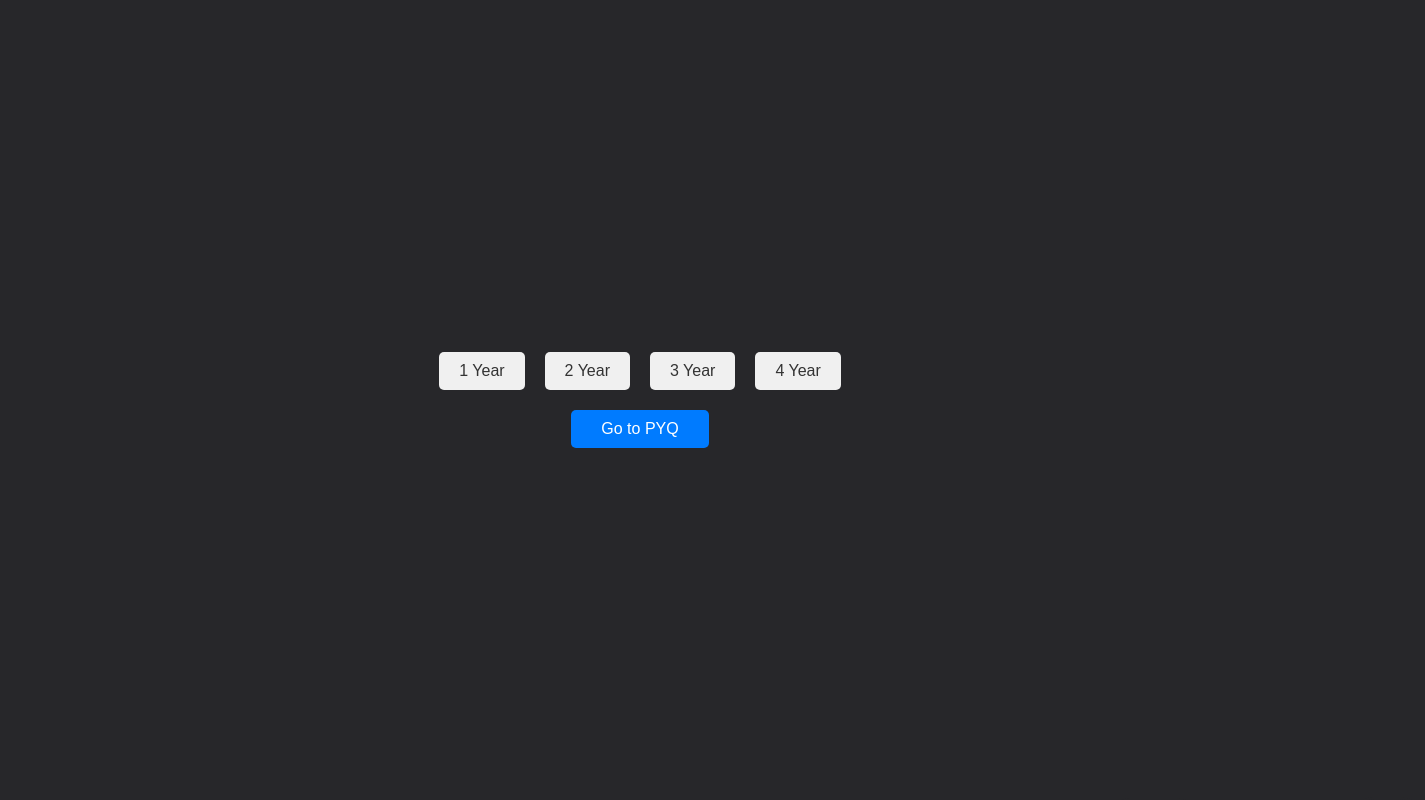
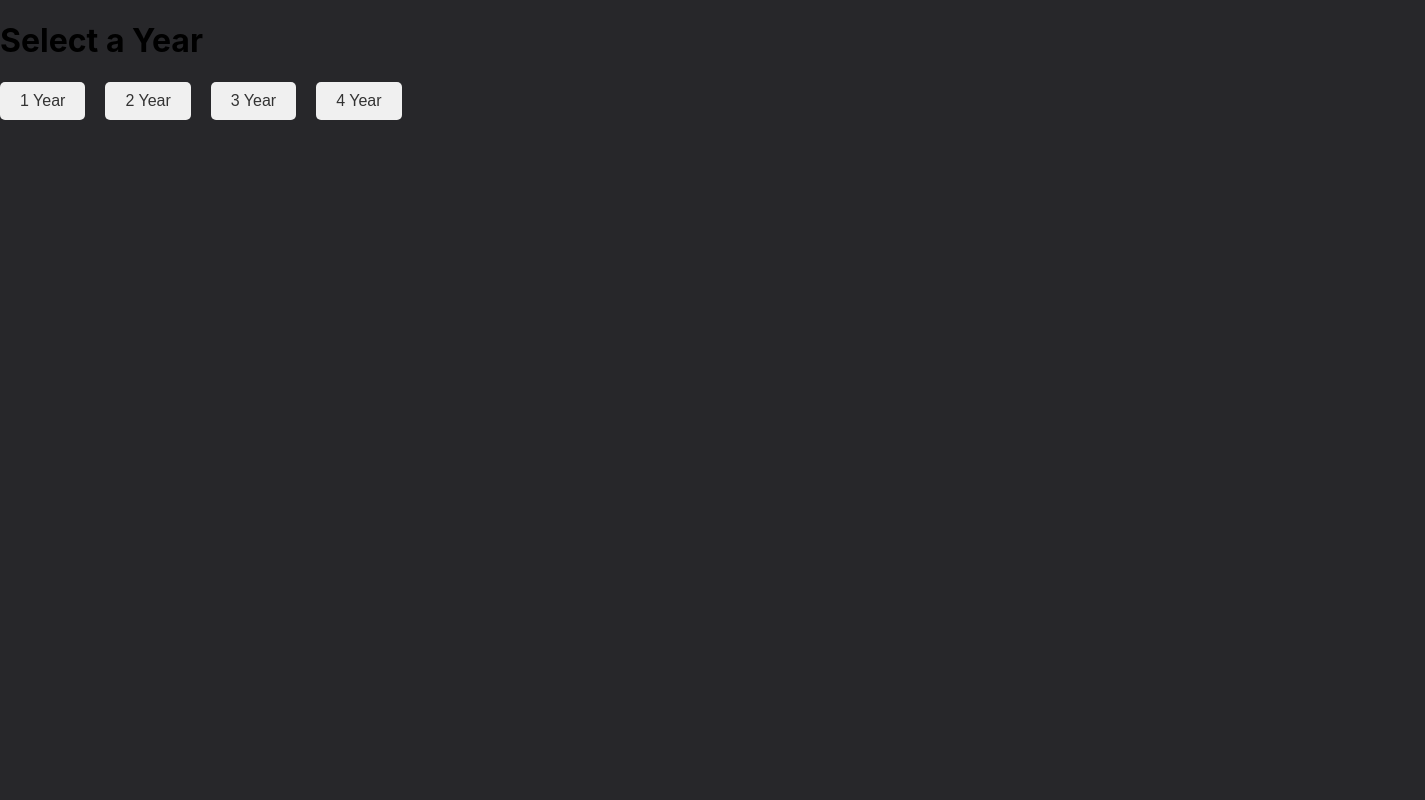
Before and after one commit to Indranil102/Helper_Team, a React (Create React App) app: page /Pyq in a window 1280 px wide. Shown: the top 800 px of the page, 1425 px wide, since content can reach past the window. Built offline with nearby package versions, Linux system fonts and the light colour scheme; a web font is replaced by a local one.

Commit message:
file updated

```diff
--- a/src/App.js
+++ b/src/App.js
@@ -1,30 +1,42 @@
-
-
 import {
   BrowserRouter as Router,
   Route,
   Routes,
 } from 'react-router-dom';
+import { useState } from 'react';
 import HomePage from './Pages/home/HomePage';
 import About from './Pages/about/About';
 import Pyq from './Pages/pyq/Pyq';
 import Notes from './Pages/notes/Notes';
 import Lectures from './Pages/lectures/Lectures';
+import SelectYear from './Pages/selectyear/SelectYear';
+
+function App() {
+  const [selectedYear, setSelectedYear] = useState(null);
 
 
-function App() {
+  const handleYearSelection = (year) => {
+    setSelectedYear(year);
+  };
+
   return (
     <Router>
       <Routes>
-        <Route path='/' element={<HomePage/>} />
-        <Route path='/Lectures' element={<Lectures/>} />
-        <Route path='/Notes' element={<Notes/>} />
-        <Route path='/Pyq' element={<Pyq/>} />
-        <Route path='/About' element={<About/>} />
 
+        {!selectedYear ? (
+          <Route path="*" element={<SelectYear onYearSelect={handleYearSelection} />} />
+        ) : (
+          <>
+            <Route path="/" element={<HomePage selectedYear={selectedYear} />} />
+            <Route path="/Lectures" element={<Lectures selectedYear={selectedYear} />} />
+            <Route path="/Notes" element={<Notes selectedYear={selectedYear} />} />
+            <Route path="/Pyq" element={<Pyq selectedYear={selectedYear} />} />
+            <Route path="/About" element={<About selectedYear={selectedYear} />} />
+          </>
+        )}
       </Routes>
     </Router>
-  )
+  );
 }
 
-export default App
+export default App;
--- a/src/Pages/pyq/Pyq.jsx
+++ b/src/Pages/pyq/Pyq.jsx
@@ -4,11 +4,11 @@ import './Pyq.css'
 import Navbar from '../../Component/Navbar/Navbar'
 import downarrow from'../../Images/drop-down-arrow.png'
 import notebook from '../../Images/file.png'
-import SelectYear from '../selectyear/SelectYear'
+
 const Pyq = () => {
   return (
     <div>
-     <SelectYear/>
+
       <div className="navbar">
           <Navbar/>
       </div>
--- a/src/Pages/selectyear/SelectYear.jsx
+++ b/src/Pages/selectyear/SelectYear.jsx
@@ -1,26 +1,20 @@
 import React, { useState } from 'react';
 import './SelectYear.css';
+import Pyq from '../pyq/Pyq';
 
 const SelectYear = () => {
-  const [selectedYear, setSelectedYear] = useState(null);
+  const [selectedYear, setSelectedYear] = useState(null); // Track selected year
 
-
+  // Handle year selection
   const handleYearClick = (year) => {
-    setSelectedYear(year);
-  };
-
-
-  const handlePYQClick = () => {
-    if (!selectedYear) {
-      alert('Please select a year first!');
-    } else {
-
-      window.location.href = `/pyq/${selectedYear}`; // Example navigation logic
-    }
+    setSelectedYear(year); // Set the selected year
   };
 
   return (
-    <div className="select-year-container">
+    <div>
+      {!selectedYear ? (
+        <div className="select-year-fullscreen">
+          <h1>Select a Year</h1>
           <div className="container">
             <button className="box" onClick={() => handleYearClick('1 Year')}>
               1 Year
@@ -35,10 +29,16 @@ const SelectYear = () => {
               4 Year
             </button>
           </div>
-      <button className="pyq-button" onClick={handlePYQClick}>
-        Go to PYQ
-      </button>
         </div>
+      ) : (
+        <div className="year-page">
+          <h1>{selectedYear} Page</h1>
+          <p>Welcome to the page for {selectedYear}. <Pyq/></p>
+        </div>
+      )}
+
+    </div>
+
   );
 };
 
```
Lines whose indentation alone changed are shown as unchanged.
